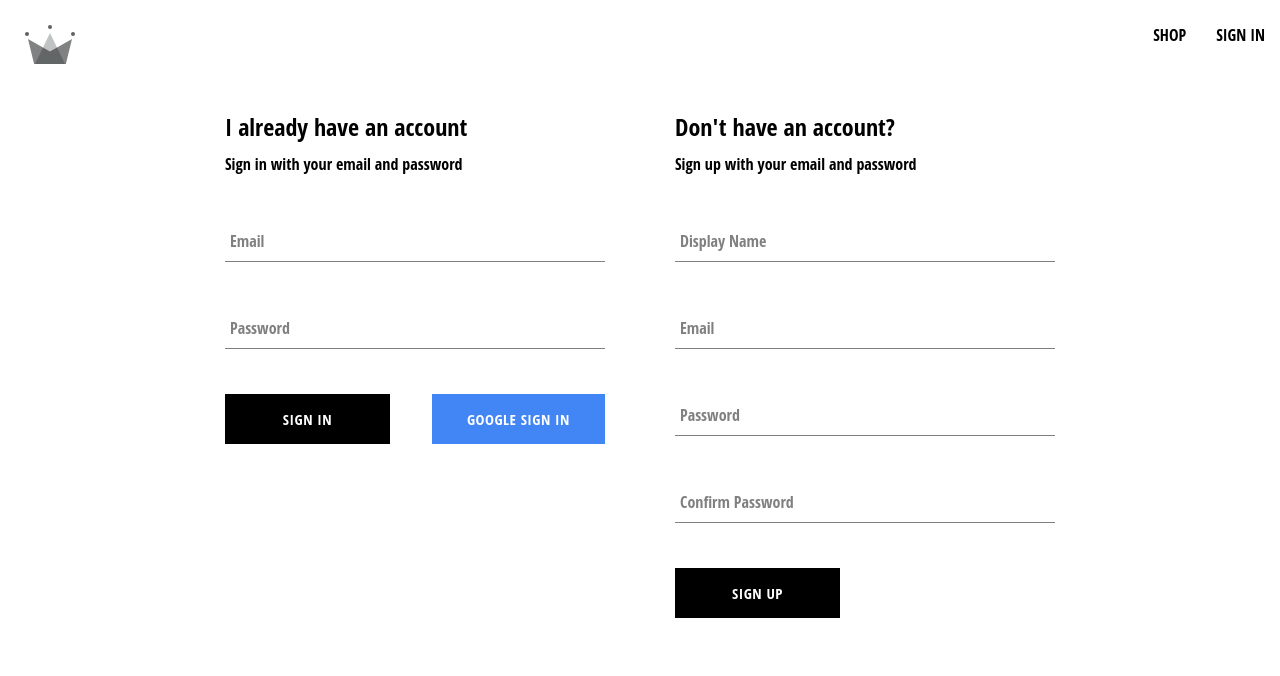
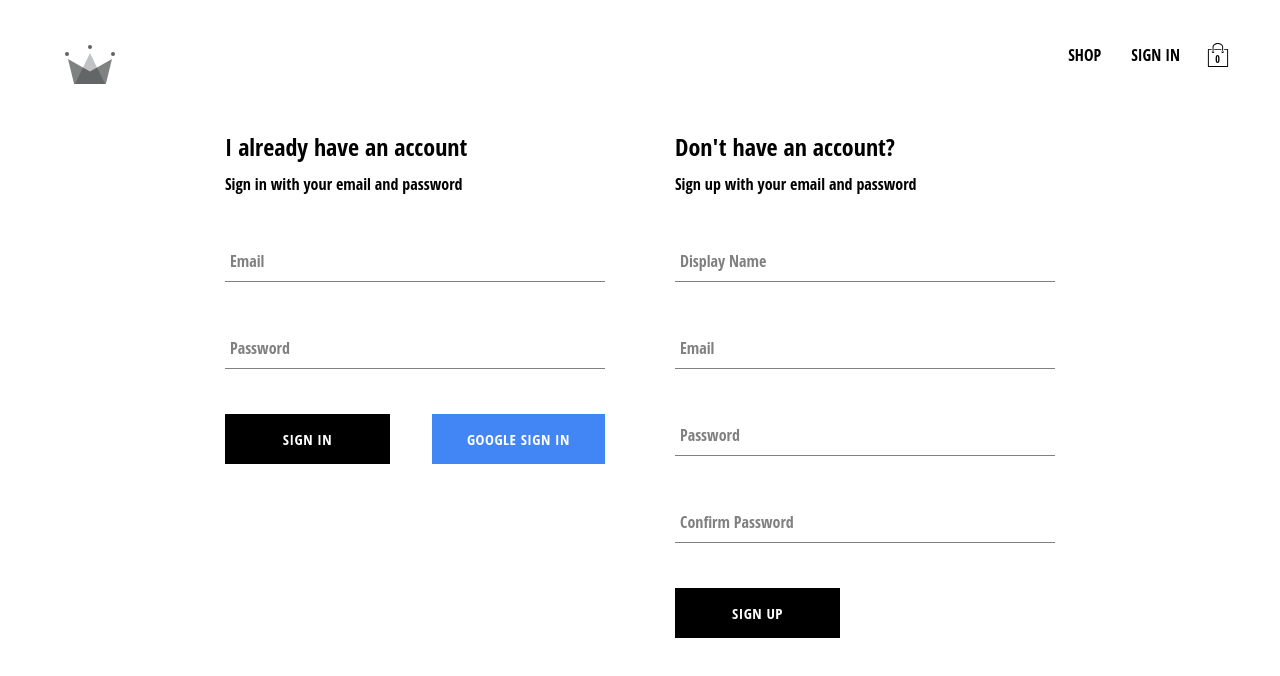
Before and after one commit to leeviallu/reactive-clothing, a React (Create React App) app: page /auth in a window 1280 px wide. Shown: the top 676 px of the page. Built offline with nearby package versions, Linux system fonts and the light colour scheme; no server answers.

Commit message:
cart context and cart dropdown added

```diff
--- /dev/null
+++ b/src/components/cart-dropdown/cart-dropdown.component.jsx
@@ -0,0 +1,14 @@
+import Button from '../button/button.component';
+
+import './cart-dropdown.styles.scss';
+
+const CartDropdown = () => {
+    return (
+        <div className='cart-dropdown-container'>
+            <div className='cart-items' />
+            <Button>GO TO CHECKOUT</Button>
+        </div>
+    )
+}
+
+export default CartDropdown;
--- /dev/null
+++ b/src/components/cart-dropdown/cart-dropdown.styles.scss
@@ -0,0 +1,29 @@
+.cart-dropdown-container {
+  position: absolute;
+  width: 240px;
+  height: 340px;
+  display: flex;
+  flex-direction: column;
+  padding: 20px;
+  border: 1px solid black;
+  background-color: white;
+  top: 90px;
+  right: 40px;
+  z-index: 5;
+
+  .empty-message {
+    font-size: 18px;
+    margin: 50px auto;
+  }
+
+  .cart-items {
+    height: 240px;
+    display: flex;
+    flex-direction: column;
+    overflow: scroll;
+  }
+
+  button {
+    margin-top: auto;
+  }
+}
--- /dev/null
+++ b/src/components/cart-icon/cart-icon.component.jsx
@@ -0,0 +1,23 @@
+import { useContext } from 'react';
+
+import { ReactComponent as ShoppingIcon} from '../../assets/shopping-bag.svg';
+
+import { CartContext } from '../../contexts/cart.context';
+
+import './cart-icon.styles.scss';
+
+const CartIcon = () => {
+    const { isCartOpen, setIsCartOpen } = useContext(CartContext);
+
+    const toggleIsCartOpen = () => setIsCartOpen(!isCartOpen);
+
+
+    return (
+        <div className='cart-icon-container' onClick={toggleIsCartOpen}>
+            <ShoppingIcon className='shopping-icon' />
+            <span className='item-count'>0</span>
+        </div>
+    );
+};
+
+export default CartIcon;
--- /dev/null
+++ b/src/components/cart-icon/cart-icon.styles.scss
@@ -0,0 +1,21 @@
+.cart-icon-container {
+  width: 45px;
+  height: 45px;
+  position: relative;
+  display: flex;
+  align-items: center;
+  justify-content: center;
+  cursor: pointer;
+
+  .shopping-icon {
+    width: 24px;
+    height: 24px;
+  }
+
+  .item-count {
+    position: absolute;
+    font-size: 10px;
+    font-weight: bold;
+    bottom: 12px;
+  }
+}
--- /dev/null
+++ b/src/contexts/cart.context.jsx
@@ -0,0 +1,17 @@
+import { createContext, useState } from 'react';
+
+export const CartContext = createContext({
+    isCartOpen: false,
+    setIsCartOpen: () => {},
+});
+
+export const CartProvider = ({ children }) => {
+    const [isCartOpen, setIsCartOpen] = useState(false);
+    const value = { isCartOpen, setIsCartOpen };
+
+    return (
+        <CartContext.Provider value={value}>
+            {children}
+        </CartContext.Provider>
+    );
+};
--- a/src/index.js
+++ b/src/index.js
@@ -5,6 +5,7 @@
 import App from './App';
 import { UserProvider } from './contexts/user.context';
 import { ProductsProvider } from './contexts/products.context'
+import { CartProvider } from './contexts/cart.context';
 
 import reportWebVitals from './reportWebVitals';
 import './index.scss';
@@ -15,7 +16,9 @@
     <BrowserRouter>
       <UserProvider>
         <ProductsProvider>
-          <App />
+          <CartProvider>
+            <App />
+          </CartProvider>
         </ProductsProvider>
       </UserProvider>
     </BrowserRouter>
--- a/src/index.scss
+++ b/src/index.scss
@@ -1,5 +1,6 @@
 body {
   margin: 0;
+  padding: 20px 40px;
   font-family: "Open Sans Condensed", sans-serif;
   -webkit-font-smoothing: antialiased;
   -moz-osx-font-smoothing: grayscale;
--- a/src/routes/navigation/navigation.component.jsx
+++ b/src/routes/navigation/navigation.component.jsx
@@ -1,15 +1,21 @@
 import { Fragment, useContext } from 'react';
 import { Outlet, Link } from 'react-router-dom';
 
+import CartIcon from '../../components/cart-icon/cart-icon.component';
+import CartDropdown from '../../components/cart-dropdown/cart-dropdown.component';
+
+import { UserContext } from '../../contexts/user.context';
+import { CartContext } from '../../contexts/cart.context';
+
 import { ReactComponent as CrwnLogo } from '../../assets/crown.svg';
-import { UserContext } from '../../contexts/user.context';
-
 import { signOutUser } from '../../utils/firebase/firebase.utils';
 
 import './navigation.styles.scss';
 
 const Navigation = () => {
     const { currentUser } = useContext(UserContext);
+    const { isCartOpen } = useContext(CartContext)
+
     return (
         <Fragment>
             <div className='navigation'>
@@ -30,7 +36,9 @@
                             SIGN IN
                         </Link>
                     )}
+                    <CartIcon />
                 </div>
+                {isCartOpen && <CartDropdown />}
             </div>
             <Outlet />
         </Fragment>
```
Also changed, not shown: src/assets/shopping-bag.svg (added). Lines whose indentation alone changed are shown as unchanged.
